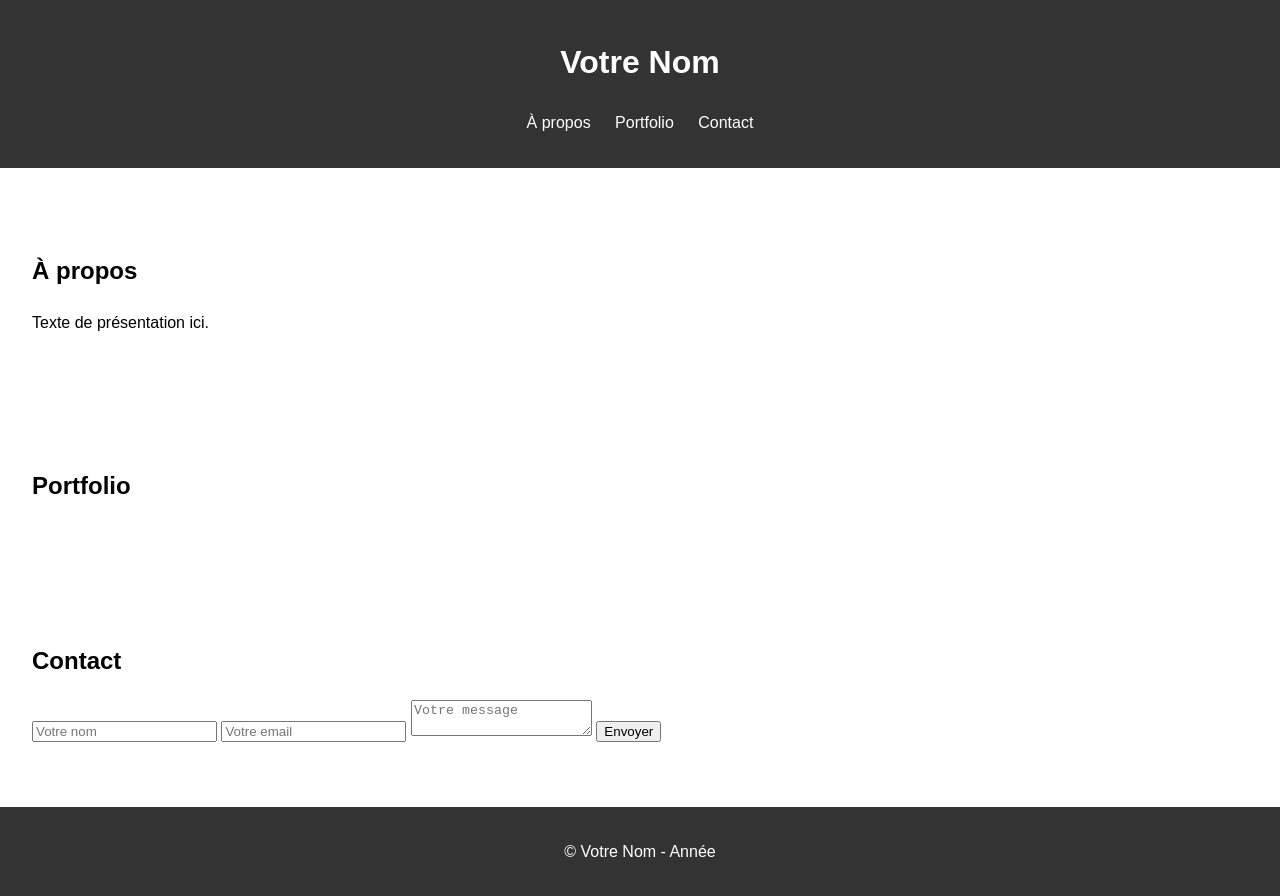
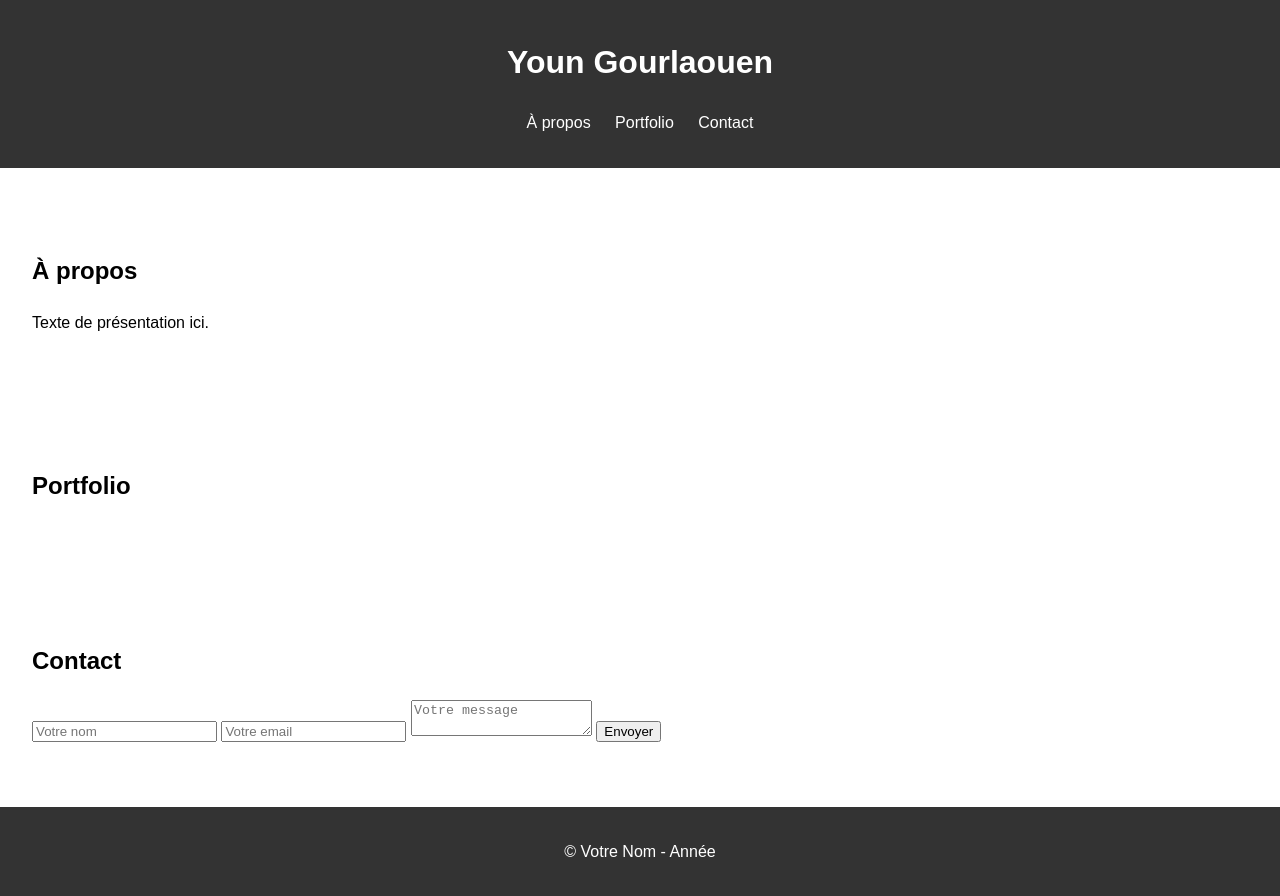
Before and after one commit to VisionaryCraftr/Mon_Site, a plain HTML site: page index.html in a window 1280 px wide. Drawn offline with Linux system fonts and the light colour scheme.

Commit message:
Mise à jour du fichier index.html

```diff
--- a/index.html
+++ b/index.html
@@ -8,7 +8,7 @@
 </head>
 <body>
     <header>
-        <h1>Votre Nom</h1>
+        <h1>Youn Gourlaouen</h1>
         <nav>
             <ul>
                 <li><a href="#about">À propos</a></li>
```
